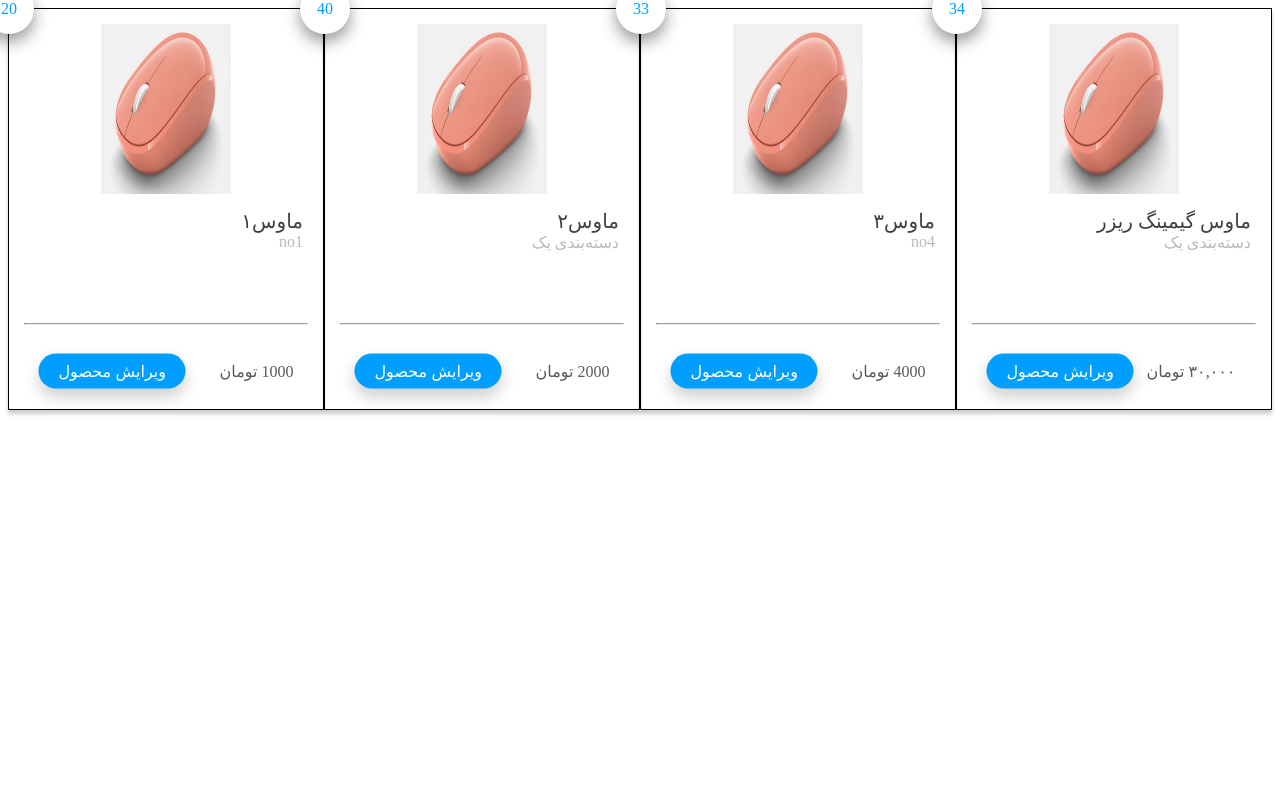
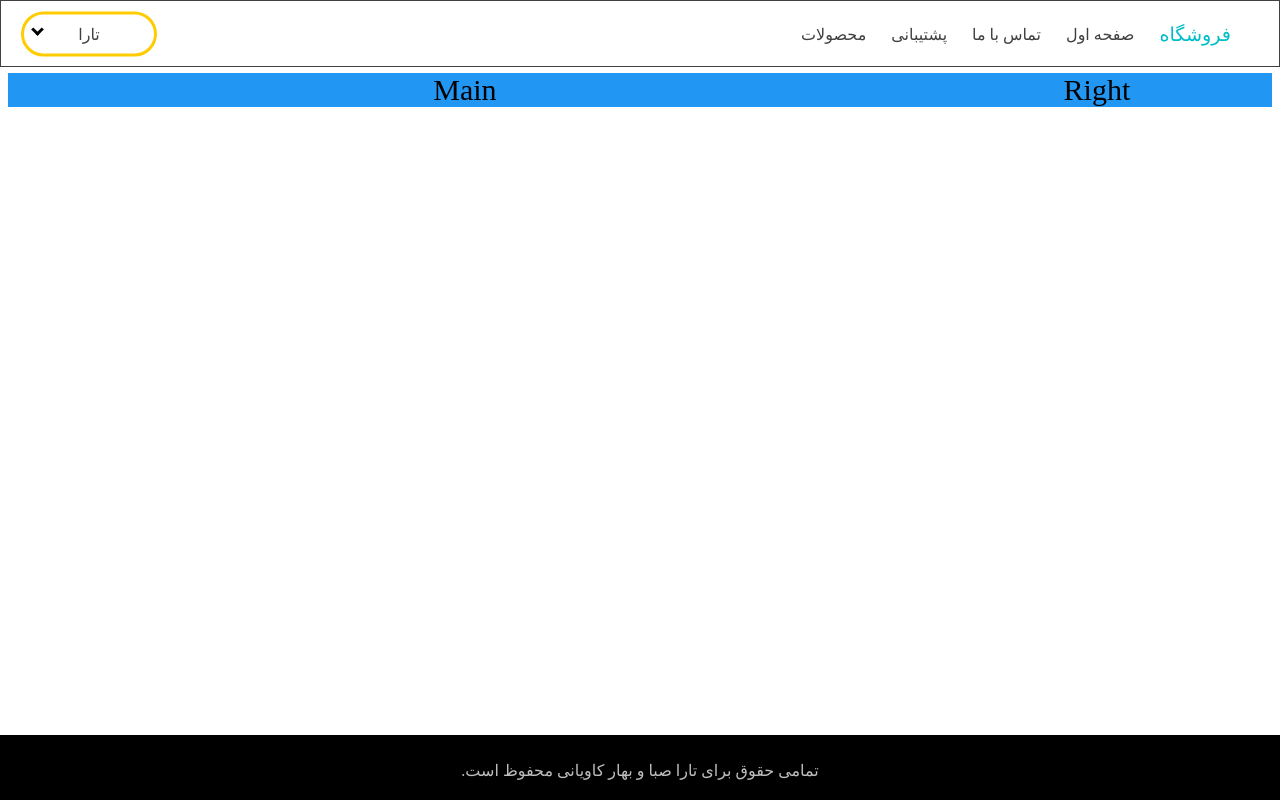
Before and after one commit to Baharkaviani/E-commerce-website, a Vue app: page / in a window 1280 px wide. Built offline with nearby package versions, Linux system fonts and the light colour scheme.

Commit message:
edit layout of website

```diff
--- a/src/App.vue
+++ b/src/App.vue
@@ -1,13 +1,16 @@
 <template>
-    <div id="app">
-<!--        <website id="website"></website>-->
+    <div class="app container">
+        <nav_menu class="menu container-item"/>
+        <website class="main container-item"/>
+<!--        <login_register class="main"/>-->
+        <footer-section class="footerSection container-item"/>
 <!--        <sorter></sorter>-->
 <!--        <section class="products">-->
-            <Product v-for="product in products"
-                 :key="product.title"
-                 :product="product"
-                  :admin=true
-            />
+<!--            <Product v-for="product in products"-->
+<!--                 :key="product.title"-->
+<!--                 :product="product"-->
+<!--                  :admin=true-->
+<!--            />-->
 <!--        </section>-->
 <!--        <categories property="cats"></categories>-->
 <!--        <categories :cats="cats"></categories>-->
@@ -22,23 +25,28 @@
 </template>
 
 <script>
-    // import website from "@/components/website";
+    import nav_menu from "@/components/fixed/nav_menu";
+    import website from "@/components/website";
+    import footerSection from "@/components/fixed/footerSection";
+    // import login_register from "@/components/register_login/login_register";
+
     //import sorter from "@/components/sorter";
-     import Product from "@/components/Product";
+    //import Product from "@/components/Product";
     //import Categories from "@/components/categories";
-  // import hero_header from "@/components/hero_header";
-  //    import login_register from "@/components/register_login/login_register";
-    // import Input_textfield from "@/components/register_login/input_textfield";
+    //import hero_header from "@/components/hero_header";
+    //import login_register from "@/components/register_login/login_register";
+    //import Input_textfield from "@/components/register_login/input_textfield";
     export default {
         name: 'App',
         components: {
-           // login_register
-          // Input_textfield
-            // website,
+            nav_menu,
+            website,
+            footerSection,
+            // login_register
             // Categories,
             // sorter,
-            Product
-          // hero_header
+            // Product,
+            // hero_header
         },
         data (){
             return{
@@ -109,32 +117,32 @@
 </script>
 
 <style>
-    #app {
+    .container {
         display: flex;
         justify-content: center;
     }
 
-    /** {*/
-    /*  margin: 0;*/
-    /*  padding: 0;*/
-    /*  box-sizing: border-box;*/
+    /*.app {*/
+    /*    width: 1280px;*/
+        /*display: grid;*/
+        /*grid-template-areas:*/
+        /*        'menu'*/
+        /*        'main'*/
+        /*        'footer';*/
+        /*align-content: space-between;*/
+        /*background-color: #00bec9;*/
     /*}*/
-    /*body {*/
-    /*  font-family: 'montseratt', sans-serif;*/
+
+    /*.menu {*/
+    /*    flex-basis: 1280px;*/
     /*}*/
-    /*#app {*/
-    /*  width: 100vw;*/
-    /*  min-height: 100vh;*/
-    /*  overflow: hidden;*/
-    /*  background-color: white;*/
-    /*  display: flex;*/
-    /*  justify-content: center;*/
-    /*  align-items: center;*/
+
+    /*.main {*/
+    /*    padding: 10px;*/
+    /*    flex: 0 0 100%;*/
     /*}*/
-    /*.products {*/
-    /*  display: flex;*/
-    /*  max-width: 1280px;*/
-    /*  padding: 25px;*/
-    /*  margin: 0 auto;*/
+
+    /*.footerSection {*/
+    /*    flex: 1 100%;*/
     /*}*/
 </style>
--- a/src/components/fixed/footerSection.vue
+++ b/src/components/fixed/footerSection.vue
@@ -15,12 +15,14 @@
         direction: rtl;
         display: flex;
         height: 65px;
-        position: relative;
-        /*left: 0;*/
-        /*bottom: 0;*/
-        /*width: 1280px;*/
+        position: fixed;
+        left: 0;
+        right: 0;
+        bottom: 0;
+        width: 1280px;
         background-color: #000000;
         text-align: center;
+        margin: 0 auto;
     }
 
     #footer {
--- a/src/components/fixed/nav_menu.vue
+++ b/src/components/fixed/nav_menu.vue
@@ -30,8 +30,12 @@
         border: 1px solid;
         border-color: #404040;
         height: 65px;
-        position: relative;
+        position: fixed;
         width: 1278px;
+        top: 0;
+        left: 0;
+        right: 0;
+        margin: 0 auto;
         background-color: #FFFFFF;
     }
 
@@ -97,8 +101,8 @@
         direction: rtl;
         display: none;
         position:absolute;
-        top: 0%;
-        left: 0%;
+        top: 0;
+        left: 0;
         transform: translate(22%, 15%);
         background-color: #ddd;
         z-index: -1;
--- a/src/components/hero_header.vue
+++ b/src/components/hero_header.vue
@@ -17,12 +17,16 @@ export default {
 <style scoped>
     *{
         direction: rtl;
+        left: 0;
+        right: 0;
+        width: 1280px;
     }
 
     .main-hero{
         border: 1px solid black;
-  width: 500px;
+        /*width: 500px;*/
         height: 700px;
+        position: relative;
     }
 
     h1{
@@ -32,24 +36,24 @@ h1{
         text-align: center;
         border-color: black;
         border: 1px solid;
-  margin-bottom: 0px;
+        margin-bottom: 0;
     }
 
     input {
         margin-top: 40px;
-  width: 400px;
+        /*width: 400px;*/
         text-align: center;
         border-radius: 24px;
         position: absolute;
         left: 50%;
         transform: translate(-50%, 0);
         height: 20px;
+    }
 
-
-}
     input:focus{
         outline: none;
     }
+
     .button{
         margin-top: 95px;
         border-radius: 24px;
--- a/src/components/website.vue
+++ b/src/components/website.vue
@@ -1,20 +1,17 @@
 <template>
     <div class="website-container">
-        <nav_menu class="menu"/>
+<!--        <hero_header class="main-hero"/>-->
         <div class="item1">Main</div>
         <div class="item2">Right</div>
-        <footer-section class="footerSection"/>
     </div>
 </template>
 
 <script>
-    import nav_menu from "@/components/fixed/nav_menu";
-    import footerSection from "@/components/fixed/footerSection";
+    // import hero_header from "@/components/hero_header";
     export default {
         name: "website",
         components: {
-            nav_menu,
-            footerSection
+            // hero_header
         },
     }
 
@@ -24,10 +21,13 @@
     .website-container {
         width: 1280px;
         height: 100%;
-        position: absolute;
+        position: relative;
         display: grid;
+        top: 65px;
+        left: 0;
+        right: 0;
+        margin: 0 auto;
         grid-template-areas:
-                'menu menu menu menu'
                 'header header header right'
                 'footer footer footer footer';
         align-content: space-between;
@@ -38,7 +38,9 @@
         text-align: center;
         font-size: 30px;
     }
-    .website-container > .menu { grid-area: menu; }
+    .website-container > .main-hero {
+        grid-area: main-hero;
+    }
     .item1 { grid-area: header; }
     .item2 { grid-area: right; }
     .website-container > .footerSection { grid-area: footer; }
```
Also changed, not shown: src/components/register_login/login_register.vue (+6 -3 lines). Lines whose indentation alone changed are shown as unchanged.
